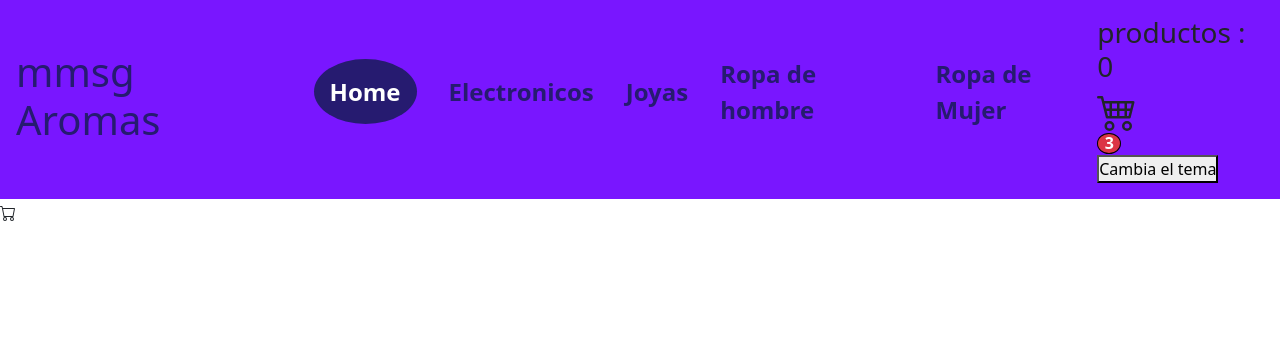
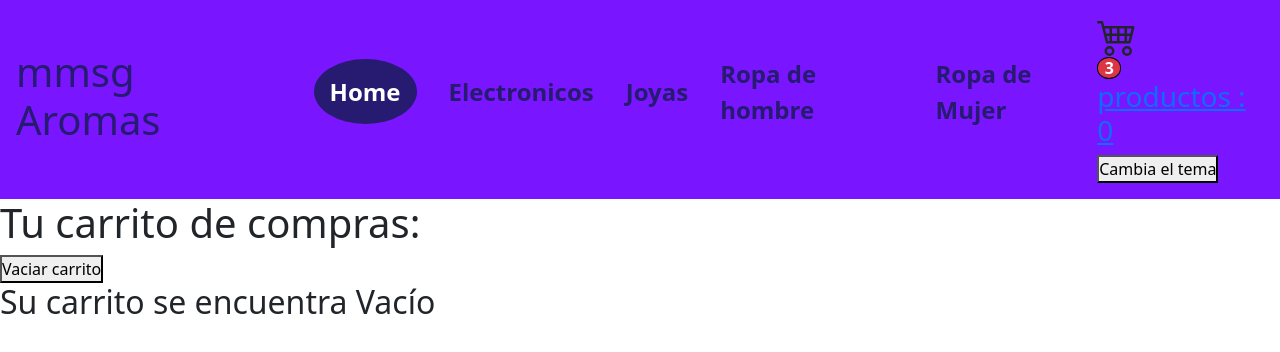
Before and after one commit to maximmusg/PreEntrega1-Gomez, a React (Create React App) app: page /cart in a window 1280 px wide. Shown: the top 352 px of the page. Built offline with nearby package versions, Linux system fonts and the light colour scheme.

Commit message:
Ahora el Carrito muestra los productos agregados y es funcional el boton para vaciarlo

```diff
--- a/src/App.js
+++ b/src/App.js
@@ -3,8 +3,7 @@ import Navbar from "./components/Navbar/Navbar";
 import { BrowserRouter, Routes, Route } from "react-router-dom";
 import ItemListContainer from "./pages/ItemListContainer/ItemListContainer";
 import ItemDetailContainer from "./pages/ItemDetailContainer/ItemDetailContainer";
-import { Cart } from "react-bootstrap-icons";
-// import Cart from "./pages/Cart/Cart";
+import Cart from "./pages/Cart/Cart";
 import ThemeProvider from "./context/ThemeProvider";
 import CartProvider from "./context/CartProvider";
 
--- a/src/components/ItemDetail/ItemDetail.jsx
+++ b/src/components/ItemDetail/ItemDetail.jsx
@@ -15,7 +15,7 @@ const ItemDetail = ({ itemSelected }) => {
   };
 
   const handleNavigation = () => {
-    navigate("/cart");
+    navigate("/Cart");
   };
 
   return (
--- a/src/components/Navbar/Navbar.jsx
+++ b/src/components/Navbar/Navbar.jsx
@@ -1,5 +1,5 @@
 import CartWidget from "../CartWidget/CartWidget";
-import { NavLink } from "react-router-dom";
+import { Link, NavLink } from "react-router-dom";
 import "./styles.css";
 import { useContext } from "react";
 import { ThemeContext } from "../../context/ThemeContext";
@@ -67,8 +67,10 @@ const Navbar = () => {
         </ul>
       </div>
       <div className="cart__container">
-        <h3>productos : {productQuantity}</h3>
         <CartWidget />
+        <Link to={"/cart"}>
+          <h3>productos : {productQuantity}</h3>
+        </Link>
         <button
           onClick={() =>
             setTheme((currentValue) =>
--- a/src/context/CartProvider.jsx
+++ b/src/context/CartProvider.jsx
@@ -10,6 +10,10 @@ const CartProvider = ({ children }) => {
     setProducts([...products, { ...product, quantity }]);
   };
 
+  const clear = () => {
+    setProducts([]);
+  };
+
   useEffect(() => {
     setProductQuantity(
       products.reduce((acc, product) => acc + product.quantity, 0),
@@ -18,7 +22,7 @@ const CartProvider = ({ children }) => {
   }, [products]);
 
   return (
-    <CartContext.Provider value={{ products, addItem, productQuantity }}>
+    <CartContext.Provider value={{ products, addItem, productQuantity, clear }}>
       {children}
     </CartContext.Provider>
   );
--- a/src/pages/Cart/Cart.jsx
+++ b/src/pages/Cart/Cart.jsx
@@ -1,7 +1,37 @@
-import React from "react";
+import React, { useContext } from "react";
+import CartContext from "../../context/CartContext";
+import Item from "../../components/Item/Item";
+import "./styles.css";
 
 const Cart = () => {
-  return <div>Cart</div>;
+  const { products, clear } = useContext(CartContext);
+
+  return (
+    <div>
+      <div>
+        <h1>Tu carrito de compras:</h1>
+        <button onClick={clear}>Vaciar carrito</button>
+
+        {products.length > 0 ? (
+          <div className="card__container">
+            {products.map(({ title, description, price, image, id }) => (
+              <div key={id}>
+                <Item
+                  title={title}
+                  description={description}
+                  price={price}
+                  image={image}
+                />
+                <button>Eliminar</button>
+              </div>
+            ))}
+          </div>
+        ) : (
+          <h2>Su carrito se encuentra Vacío</h2>
+        )}
+      </div>
+    </div>
+  );
 };
 
 export default Cart;
--- /dev/null
+++ b/src/pages/Cart/styles.css
@@ -0,0 +1,9 @@
+.card__container {
+  width: 80%;
+  margin: 0 auto;
+  display: flex;
+  justify-content: center;
+  flex-wrap: wrap;
+  list-style: none;
+  gap: 1rem;
+}
```
